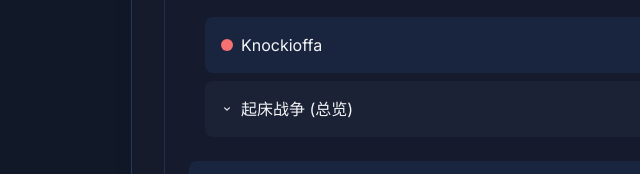
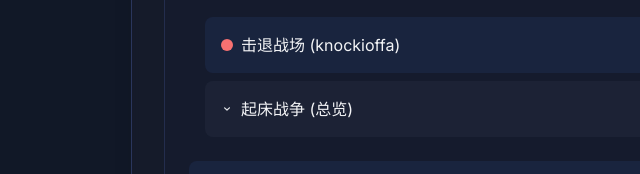
Before and after one commit to Voidix-Network/Voidix-Official-Website, a plain HTML site: page status.html in a window 1280 px wide. Shown: the part 493-667 px from the top of the page, 29-669 px from the left. Drawn offline with nearby package versions, Linux system fonts and the light colour scheme.

Commit message:
修改缩进以及更改击退战场标注

```diff
--- a/status.html
+++ b/status.html
@@ -153,7 +153,7 @@
                 <div class="flex flex-col sm:flex-row sm:items-center sm:justify-between">
                   <div class="flex items-center min-w-0 mb-1 sm:mb-0">
                     <span class="status-dot online flex-shrink-0" id="knockioffa-dot"></span>
-                    <span class="truncate text-sm sm:text-base">Knockioffa</span>
+                    <span class="truncate text-sm sm:text-base">击退战场 (knockioffa)</span>
                   </div>
                   <span class="font-mono text-green-400 text-xs sm:text-sm ml-[calc(12px+8px)] sm:ml-0" id="knockioffa-live-status">正在获取...</span>
                 </div>
@@ -381,8 +381,8 @@
     </div>
   </div>
 </footer>
-    <script defer src="assets/js/sharedConfig.js"></script>
-    <script defer src="assets/js/status-page.js"></script>
+<script defer src="assets/js/sharedConfig.js"></script>
+<script defer src="assets/js/status-page.js"></script>
 <script defer src="assets/js/script.js"></script>
 <script defer src="assets/js/menu.js"></script>
 <!-- General script for navbar, framer motion etc. -->
```
Also changed, not shown: assets/js/index-page.js (+4 -4 lines), index.html (+2 -2 lines), assets/js/sharedConfig.js (line endings or trailing spaces), error.html (indentation only).
